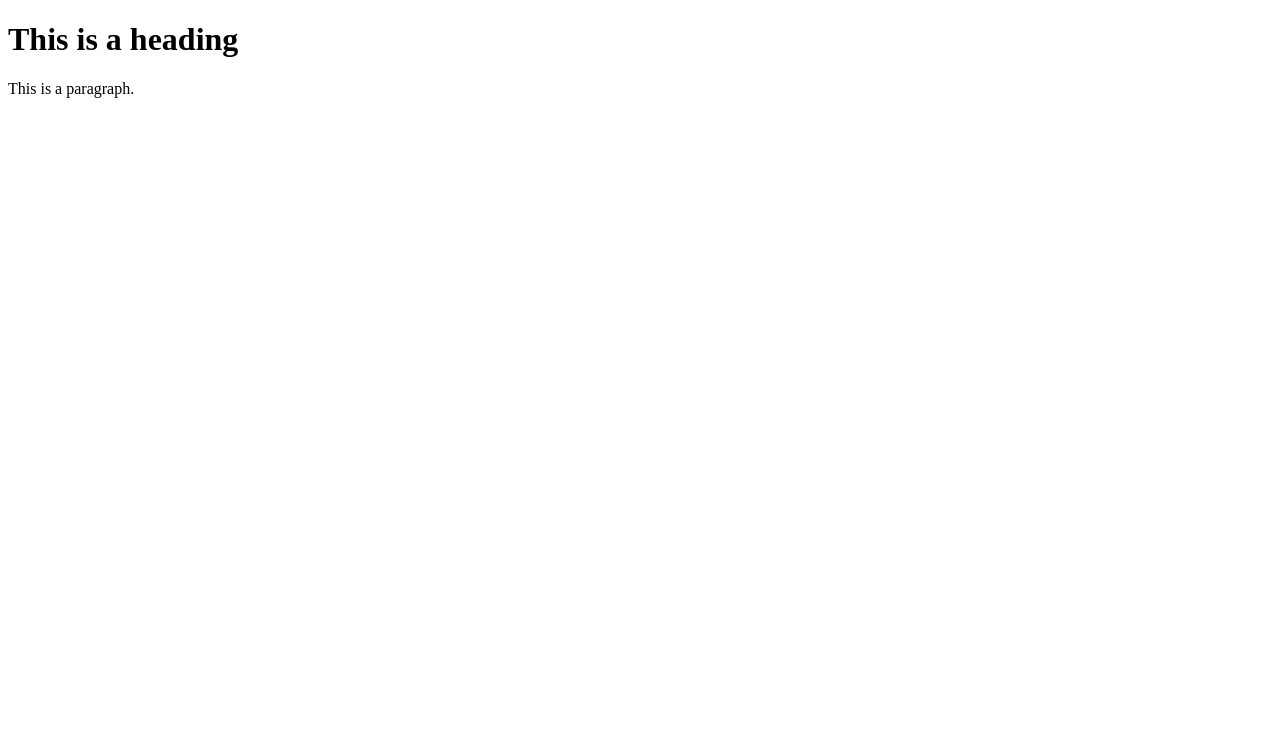
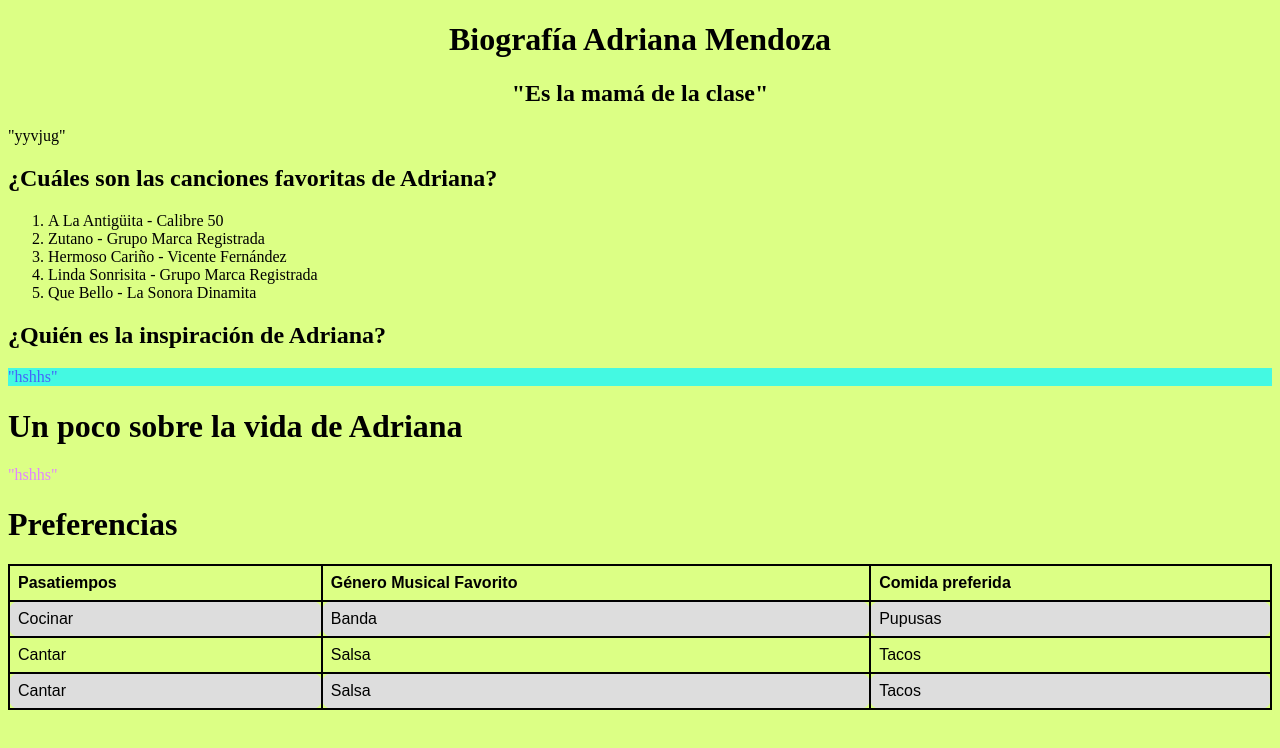
Before and after one commit to natsmegustadormir04/FinalProjectQ3, a plain HTML site: page index.html in a window 1280 px wide. Drawn offline with Linux system fonts and the light colour scheme.

Commit message:
Update index.html

```diff
--- a/index.html
+++ b/index.html
@@ -1,10 +1,85 @@
 <!DOCTYPE html>
 <html>
-<title>HTML Tutorial</title>
+<head>
+<style>
+
+table {
+  font-family: arial, sans-serif;
+  border-collapse: collapse;
+  width: 100%;
+}
+
+td, th {
+  border: 1px solid #dddddd;
+  text-align: left;
+  padding: 8px;
+}
+
+tr:nth-child(even) {
+  background-color: #dddddd;
+}
+
+table, td, th, tr {border:2px solid black;
+  border-radius: 10px}
+
+</style>
 <body>
 
-<h1>This is a heading</h1>
-<p>This is a paragraph.</p>
+<title>ProyectoFinalQ3</title>
+<body style="background-color: #DCFF85;">
+
+<h1 style ="text-align:center;"> Biografía Adriana Mendoza</h1>
+<h2 style="text-align:center;">"Es la mamá de la clase"</h2
+
+<p style="color: blue; font-size: 20px;">"yyvjug"</p>
+
+<h2>¿Cuáles son las canciones favoritas de Adriana?</h2>
+
+<ol>
+  <li>A La Antigüita - Calibre 50</li>
+  <li>Zutano - Grupo Marca Registrada</li>
+  <li>Hermoso Cariño - Vicente Fernández</li>
+  <li>Linda Sonrisita - Grupo Marca Registrada</li>
+  <li>Que Bello - La Sonora Dinamita</li>
+</ol>
+
+  <h2>¿Quién es la inspiración de Adriana?</h2>
+  <p style="color:#4465F9; background-color:#44F9E2;">"hshhs"</p>
+
+
+ <h1>Un poco sobre la vida de Adriana</h1>
+  <p style="color:#E385FF;">"hshhs"</p>
+
+
+
+
+<h1>Preferencias</h1>
+
+<table>
+  <tr>
+    <th>Pasatiempos</th>
+    <th>Género Musical Favorito</th>
+    <th>Comida preferida</th>
+
+  </tr>
+  <tr>
+    <td>Cocinar</td>
+    <td>Banda</td>
+    <td>Pupusas</td>
+  </tr>
+  <tr>
+    <td>Cantar</td>
+    <td>Salsa</td>
+    <td>Tacos</td>
+  </tr>
+
+  <tr>
+    <td>Cantar</td>
+    <td>Salsa</td>
+    <td>Tacos</td>
+  </tr>
+  </table>
+
 
 </body>
 </html>
```
